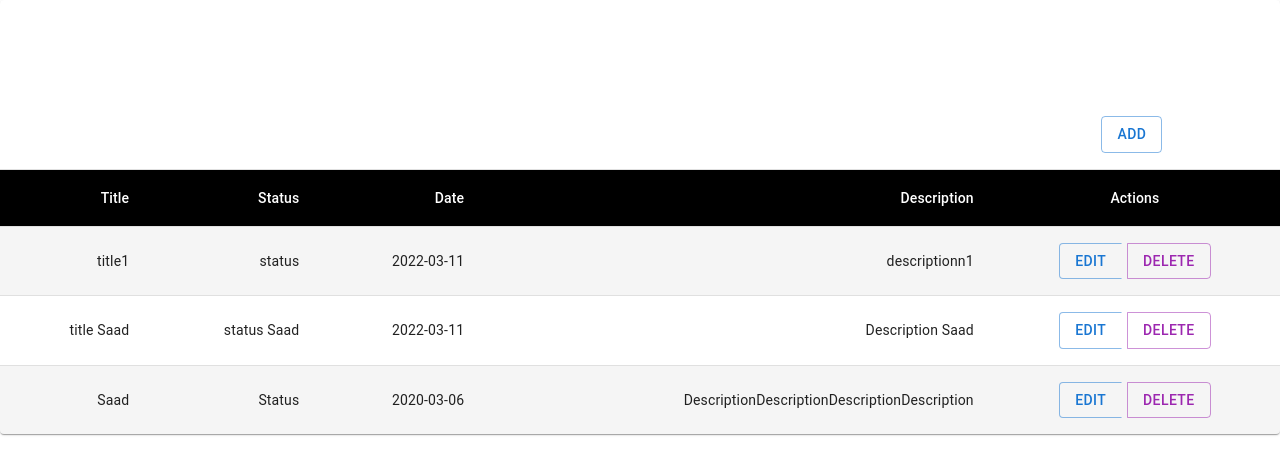
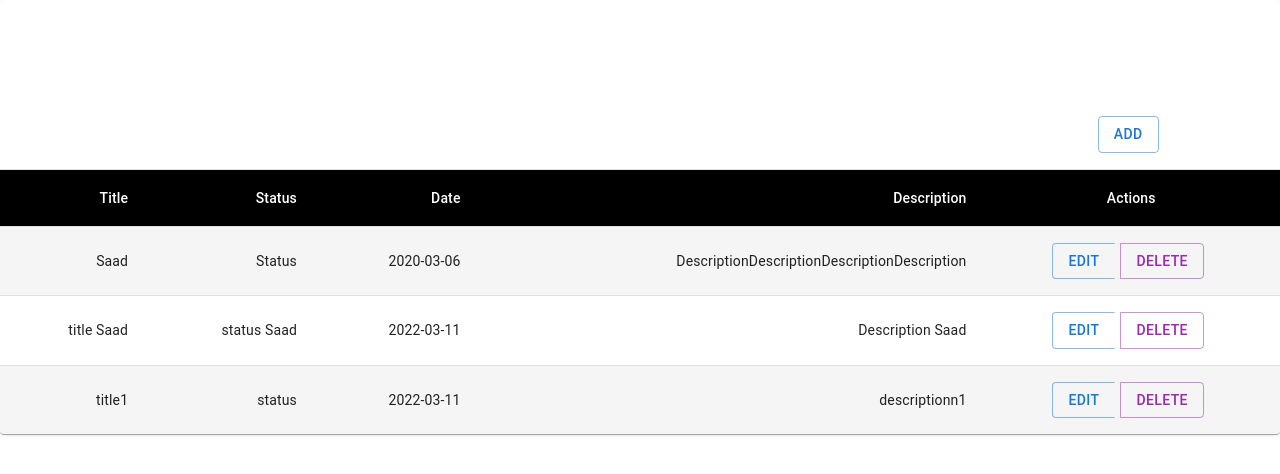
Before and after one commit to saadazghour/crud_agenda, a React (Create React App) app: page / in a window 1280 px wide. Shown: the top 474 px of the page. Built offline with nearby package versions, Linux system fonts and the light colour scheme; data requests are answered from the project's data file.

Commit message:
Added delete route!

```diff
--- a/src/components/ReadAgenda.js
+++ b/src/components/ReadAgenda.js
@@ -59,7 +59,7 @@ export default function ReadAgenda() {
   axios
    .get("http://localhost:3001/agenda")
    .then((res) => {
-    setAgendaData(res.data);
+    setAgendaData(res.data.reverse());
    })
    .catch((err) => {
     console.log(err.response);
@@ -121,7 +121,11 @@ export default function ReadAgenda() {
              Edit
             </Button>
            </Link>
-           <Button color="secondary">Delete</Button>
+           <Link to={`/delete/${row.id}`} style={{ textDecoration: "none" }}>
+            <Button color="secondary" style={{ marginRight: "6px" }}>
+             Delete
+            </Button>
+           </Link>
           </ButtonGroup>
          </StyledTableCell>
         </StyledTableRow>
```
